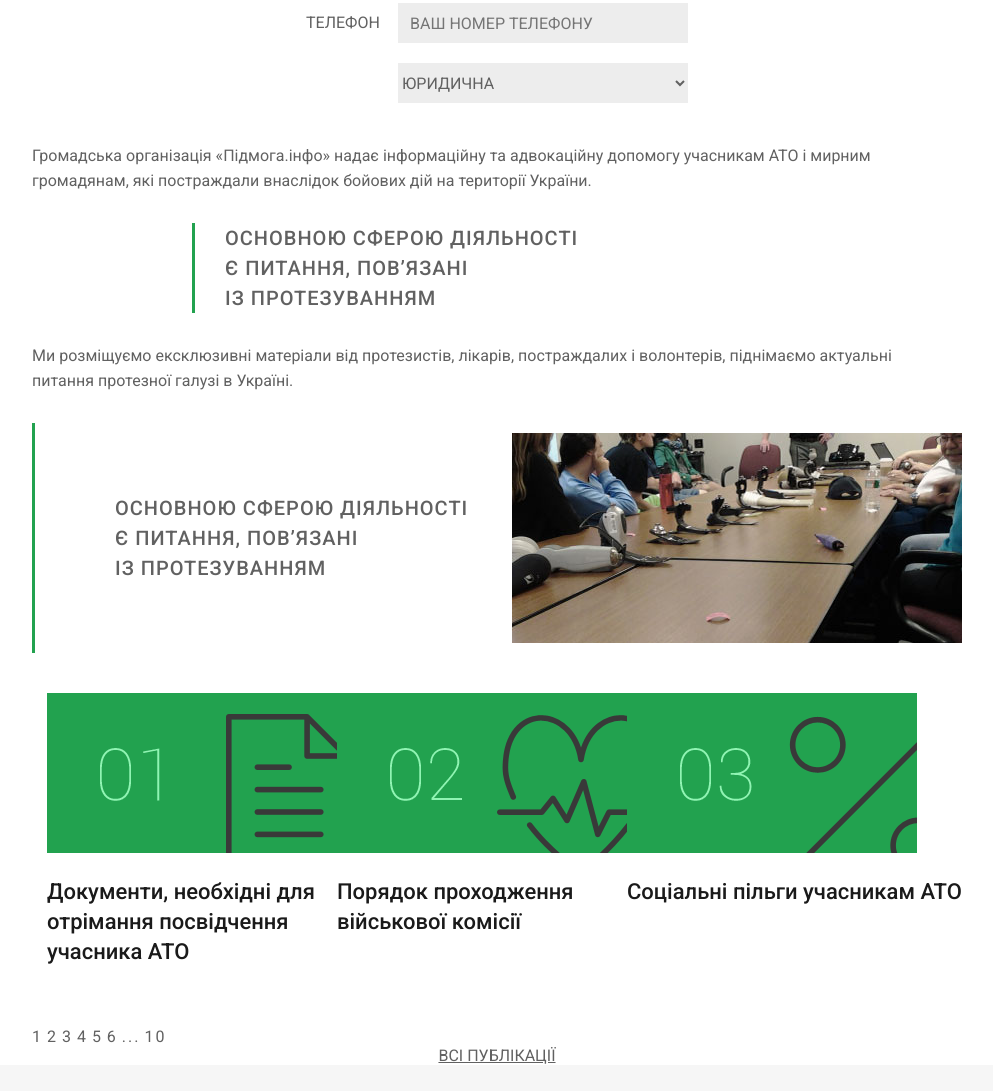
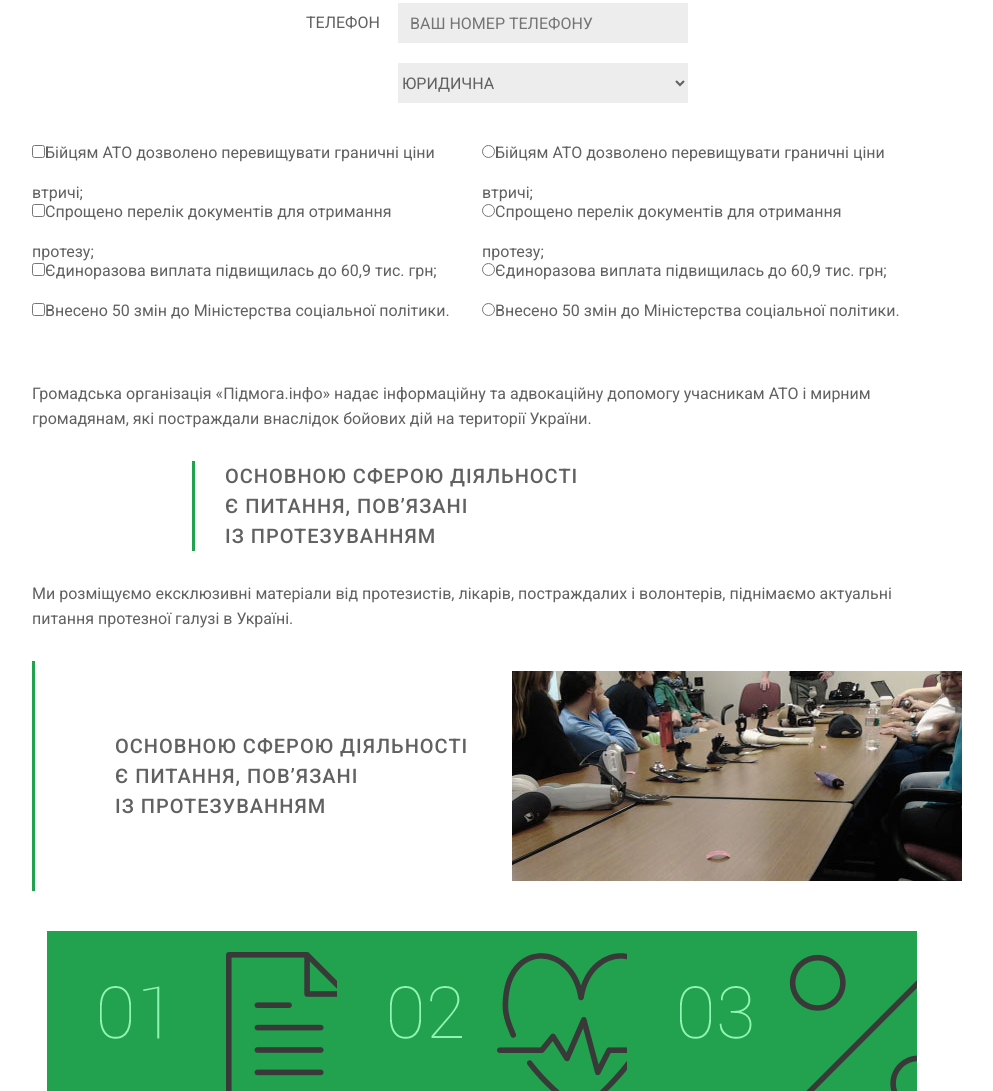
Before and after one commit to Shyianets/Pidmoga-Info, a plain HTML site: page gui.html in a window 1280 px wide. Shown: the part 1835-2926 px from the top of the page, without its empty margins (143-1136 px from the left). Drawn offline with Linux system fonts and the light colour scheme.

Commit message:
add form

```diff
--- a/gui.html
+++ b/gui.html
@@ -153,11 +153,26 @@
               <option>ПСИХОЛОГІЧНА</option>
               <option>МАТЕРІАЛЬНА</option>
             </select>
-          </div>
+            </div>
 
+        <div class="row">
+              <div class="col-6">
+                <input type="checkbox" name="checkbox" value="check1">Бійцям АТО дозволено перевищувати граничні ціни втричі;<br>
+                <input type="checkbox" name="checkbox" value="check2">Спрощено перелік документів для отримання протезу;<br>
+                <input type="checkbox" name="checkbox" value="check3">Єдиноразова виплата підвищилась до 60,9 тис. грн;<br>
+                <input type="checkbox" name="checkbox" value="check4">Внесено 50 змін до Міністерства соціальної політики.
+              </div>
+              <div class="col-6">
+                <input type="radio" name="radio" value="rad1"><span>Бійцям АТО дозволено перевищувати граничні ціни втричі;</span><br>
+                <input type="radio" name="radio"  value="rad2">Спрощено перелік документів для отримання протезу;<br>
+                <input type="radio" name="radio" value="rad3">Єдиноразова виплата підвищилась до 60,9 тис. грн;<br>
+                <input type="radio" name="radio" value="rad4">Внесено 50 змін до Міністерства соціальної політики.
+              </div>
+        </div>
           <!-- Alex - мои блоки-->
 
-            <p>Громадська організація «Підмога.інфо» надає інформаційну та адвокаційну допомогу учасникам АТО і мирним громадянам, які постраждали внаслідок бойових дій на території України.</p>
+        <div class="cont_insert">
+          <p>Громадська організація «Підмога.інфо» надає інформаційну та адвокаційну допомогу учасникам АТО і мирним громадянам, які постраждали внаслідок бойових дій на території України.</p>
             <div class="insert">
               <div class="insert_heading">
                 Основною сферою діяльності<br>є питання, пов’язані<br> із протезуванням
@@ -168,6 +183,7 @@
             <span>Основною сферою діяльності є питання, пов’язані із протезуванням
             </span>
           </div>
+        </div>
             <!-- Женя - блоки-->
 
 
--- a/styles/style.css
+++ b/styles/style.css
@@ -415,6 +415,10 @@ p {
   left: -20px;
 }
 
+.cont_insert {
+  margin: 40px 0;
+}
+
 .insert {
     width: 610px;
     margin:0 auto;
@@ -608,6 +612,10 @@ input[placeholder] {
   padding-left: 12px;
 }
 
+input[type="select"] option {
+  padding-left: 12px;
+}
+
 .label {
   box-sizing: border-box;
   height: 40px;
@@ -617,5 +625,13 @@ input[placeholder] {
   line-height: 40px;
 }
 
+input[type="radio"], input[type="checkbox"] {
+  margin-bottom:25px;
+
+}
+
+input[type="radio"] span {
+
+}
 
 /* форма alex end*/
```
